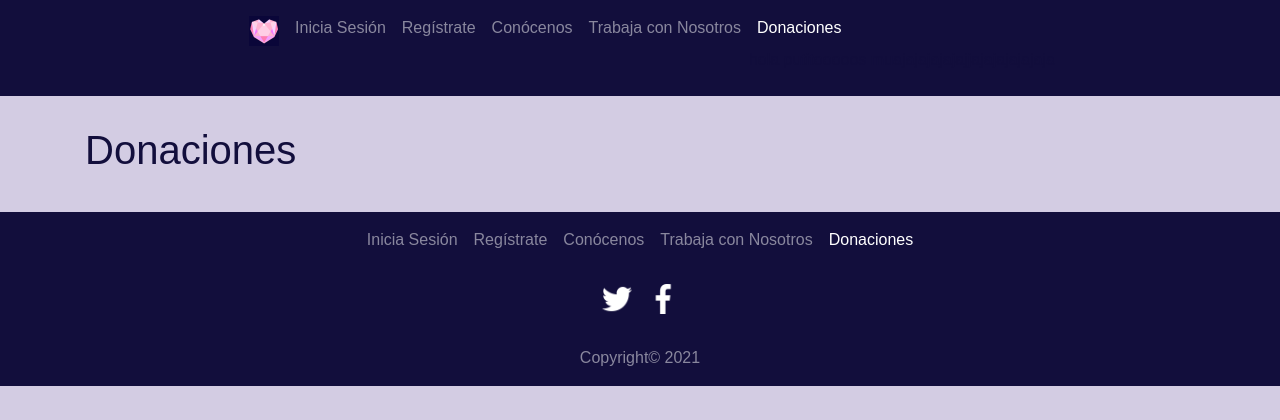
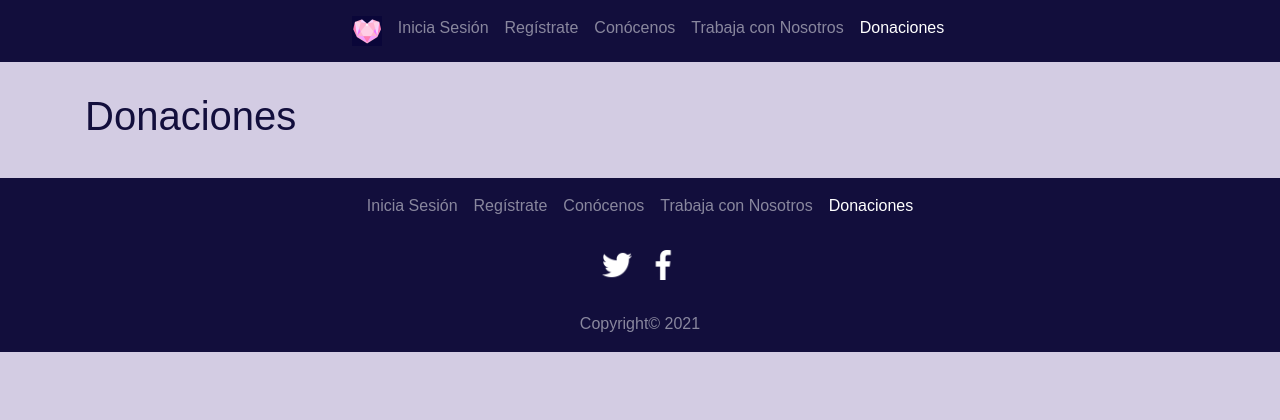
Before and after one commit to MJBM2706/koe, a PHP site: page /vistas/donaciones.vista.php in a window 1280 px wide. Shown: the top 420 px of the page. Run offline with PHP 8.4, Linux system fonts and the light colour scheme.

Commit message:
intento4

```diff
--- a/vistas/donaciones.vista.php
+++ b/vistas/donaciones.vista.php
@@ -38,7 +38,6 @@
             </li>
             <li class="nav-item">
                 <a class="active nav-link" href="#">Donaciones</a>
-                <p>hola putitooooos muajajajajajajjajajajajajaja</p>
             </li>
         </ul>
       </div>
```
